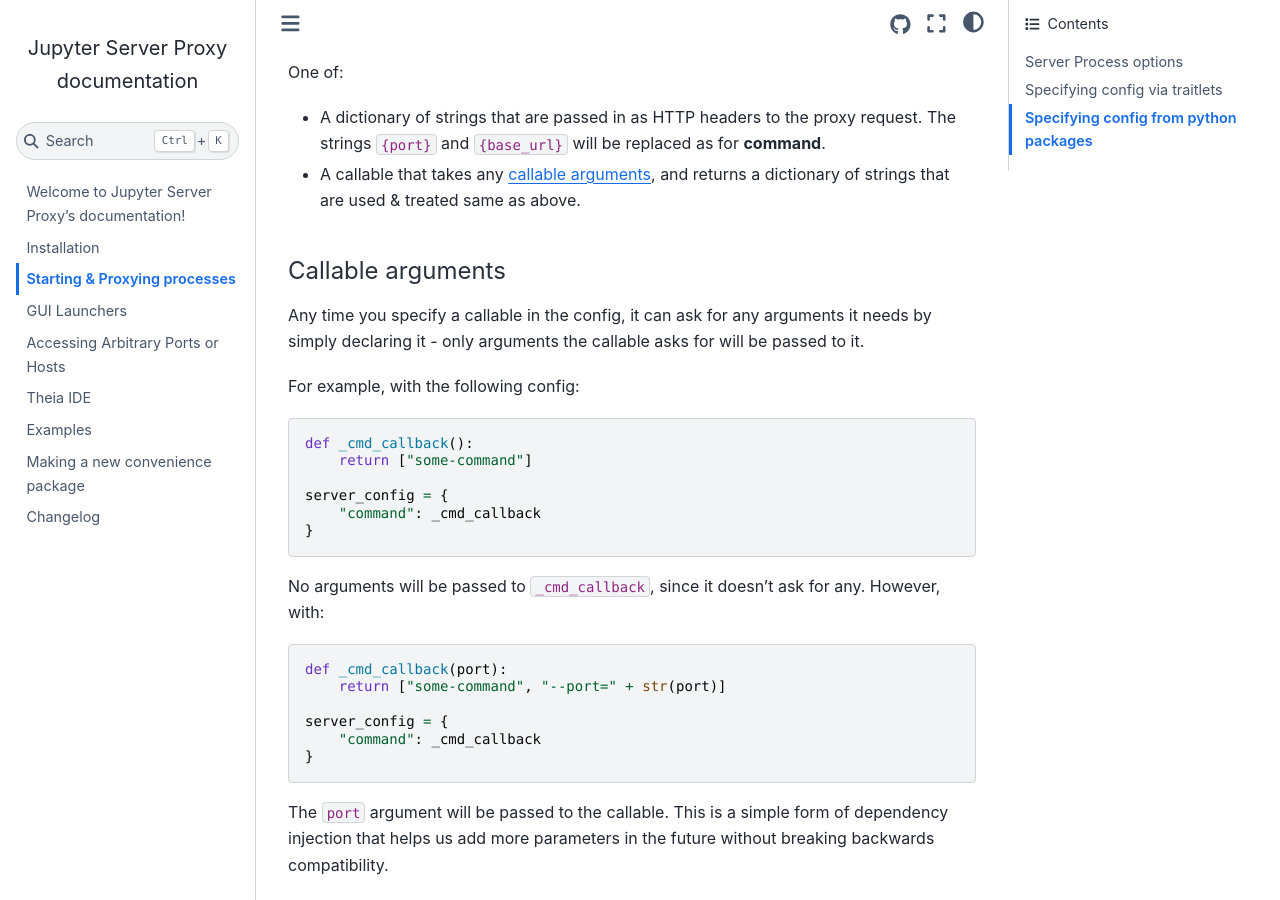
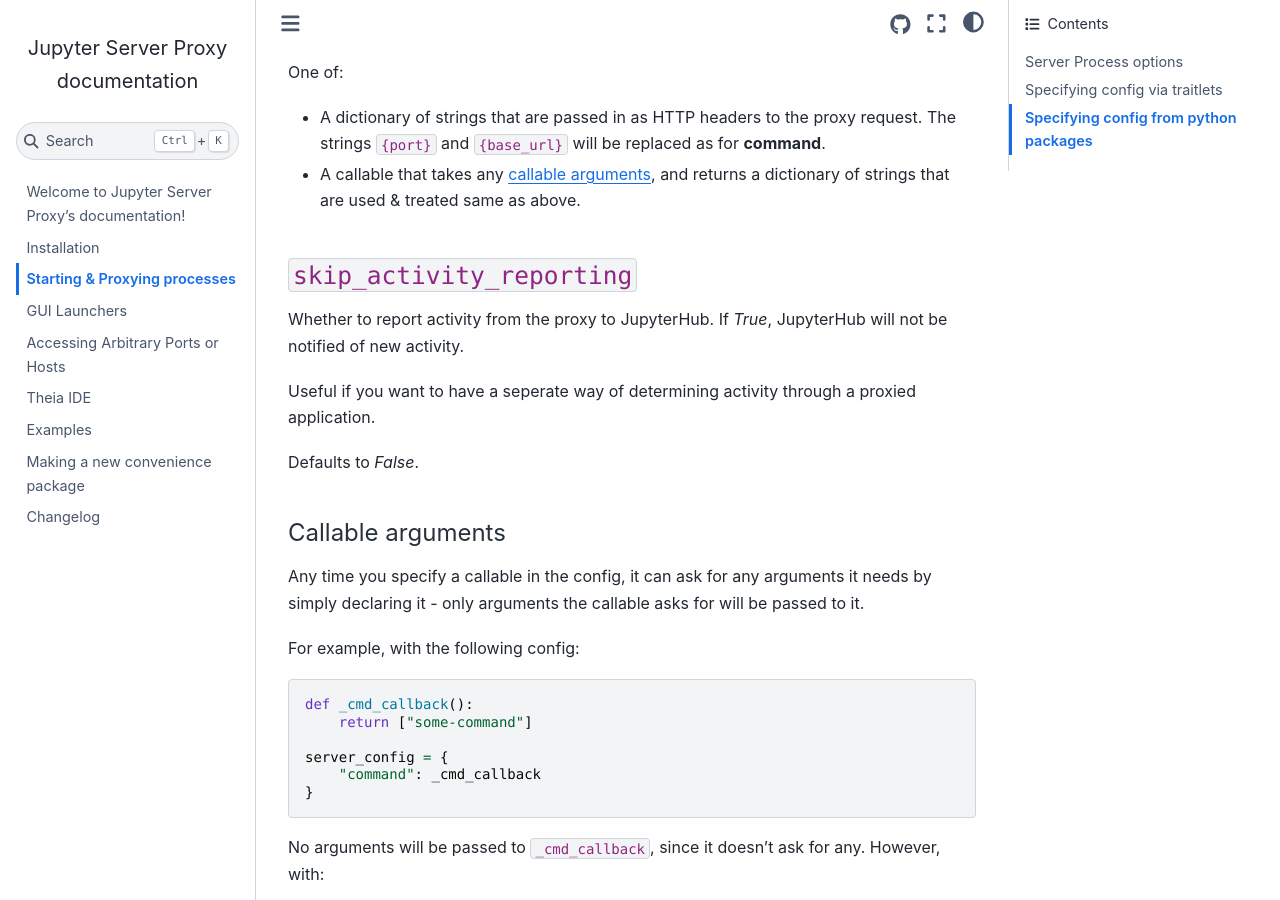
Before and after one commit to jupyterhub/jupyter-server-proxy, a Sphinx documentation site: the page built from docs/source/server-process.md, in a window 1280 px wide and 900 px high, scrolled down 3480 px. Built offline with Sphinx 7.4.7 and the Sphinx Book theme 1.1.4, drawn with Linux system fonts in a browser that asks for light colours.

Commit message:
docs Address PR Feedback
Add documentation for new property.

```diff
--- a/docs/source/server-process.md
+++ b/docs/source/server-process.md
@@ -157,6 +157,16 @@
 - A callable that takes any {ref}`callable arguments <server-process:callable-arguments>`,
   and returns a dictionary of strings that are used & treated same as above.
 
+### `skip_activity_reporting`
+
+Whether to report activity from the proxy to JupyterHub. If _True_, JupyterHub
+will not be notified of new activity.
+
+Useful if you want to have a seperate way of determining activity through a
+proxied application.
+
+Defaults to _False_.
+
 (server-process:callable-arguments)=
 
 #### Callable arguments
```
